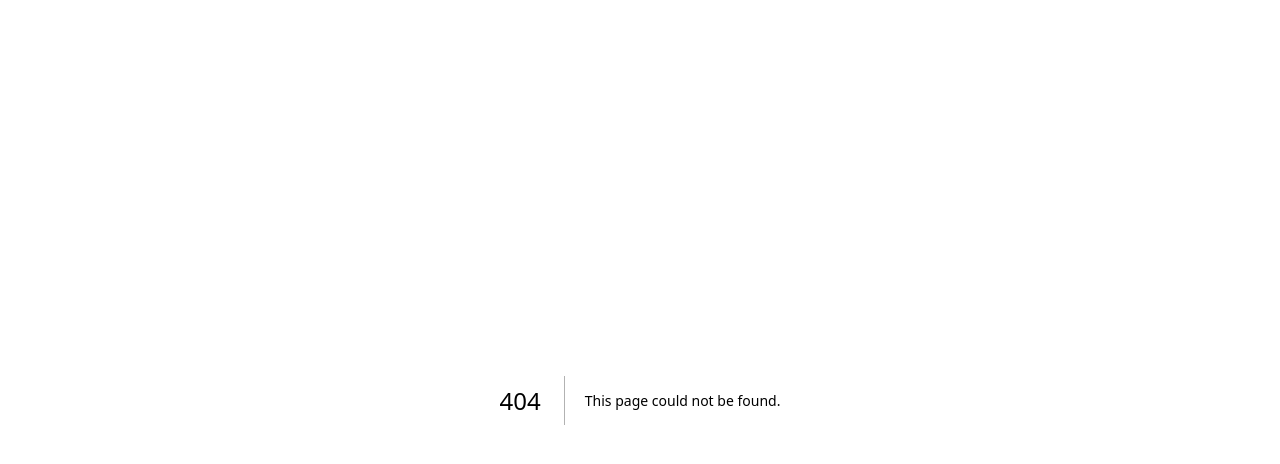
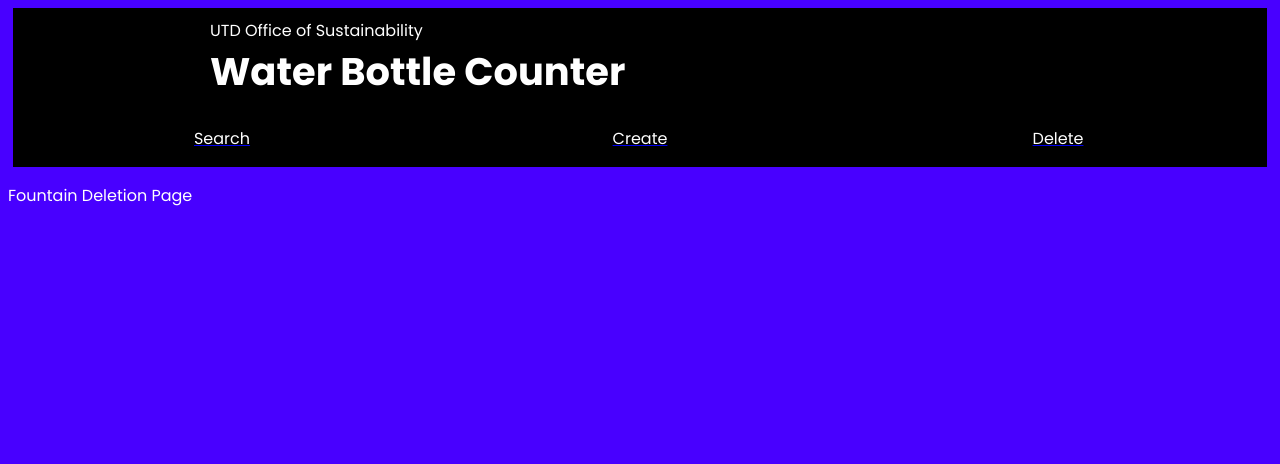
Before and after one commit to UTDallasEPICS/utd-oos-bottle-counter, a Next.js app in the folder website/: page /delete in a window 1280 px wide. Before the commit this address had no page. Shown: the top 464 px of the page. Built offline with nearby package versions, Linux system fonts and the light colour scheme.

Commit message:
added nav bar

```diff
--- /dev/null
+++ b/website/app/components/navigation-bar.tsx
@@ -0,0 +1,11 @@
+import Link from 'next/link';
+
+export default function NavBar() {
+  return (<>
+    <div className='nav-bar'>
+      <div><Link href="/"> <p>Search</p> </Link></div>
+      <div><Link href="/create"> <p>Create</p> </Link></div>
+      <div><Link href="/delete"> <p>Delete</p> </Link></div>
+    </div>
+  </>);
+}
--- a/website/app/components/top-bar.tsx
+++ b/website/app/components/top-bar.tsx
@@ -1,11 +1,10 @@
-import Title from './title';
-import SearchBar from './search-fountains';
-
 export default function TopBar() {
   return (<>
   <div className="top-bar">
-    <Title/>
-
+    <div>
+      <p className="project-partner">UTD Office of Sustainability</p>
+      <p className="project-title">Water Bottle Counter</p>
+    </div>
   </div>
   </>);
 }
--- /dev/null
+++ b/website/app/delete/page.tsx
@@ -0,0 +1,3 @@
+export default function DeleteFountain() {
+  return <p>Fountain Deletion Page</p>;
+}
--- a/website/app/layout.tsx
+++ b/website/app/layout.tsx
@@ -1,5 +1,8 @@
 import type { Metadata } from 'next'
 import { Poppins } from 'next/font/google'
+import './styles.css'
+import TopBar from './components/top-bar'
+import NavBar from './components/navigation-bar'
 
 const poppins = Poppins({ subsets: ['latin'], weight: ['400', '700']})
 
@@ -8,14 +11,14 @@ export const metadata: Metadata = {
   description: 'Brought to you by Bottle Banishers',
 }
 
-export default function RootLayout({
-  children,
-}: {
-  children: React.ReactNode
-}) {
+export default function RootLayout({ children }: { children: React.ReactNode }) {
   return (
     <html lang="en">
-      <body className={poppins.className}>{children}</body>
+      <body className={poppins.className}>
+        <TopBar />
+        <NavBar />
+        {children}
+      </body>
     </html>
   )
 }
--- a/website/app/styles.css
+++ b/website/app/styles.css
@@ -5,8 +5,8 @@ p {
 }
 
 body {
-  background: rgb(120, 115, 215);
-  /*background-color: rgb(200, 200, 200);*/
+  /*background: rgb(120, 115, 215);*/
+  background-color: rgb(72, 0, 255);
 }
 
 .top-bar {
@@ -14,15 +14,27 @@ body {
   grid-template-columns: 2fr 1fr;
   column-gap: 50px;
   margin: 5px;
+  margin-bottom: 0px;
   background-color: black;
   place-items: center;
   border: none;
-  border-radius: 5px;
+  /*border-radius: 5px;*/
   padding: 10px
 }
 
+.nav-bar {
+  display: grid;
+  grid-template-columns: 1fr 1fr 1fr;
+  margin: 5px;
+  margin-top: 0px;
+  background-color: black;
+  place-items: center;
+  border: none;
+  /*border-radius: 5px;*/
+}
+
 .project-title {
-  font-size: 4vw;
+  font-size: 3vw;
   color: rgb(255, 255, 255);
   font-weight: bold;
   margin-top: 0px;
```
Also changed, not shown: website/app/components/location.tsx (deleted, +0 -52 lines), website/app/components/title.tsx (deleted, +0 -9 lines), website/app/create/page.tsx (added, +11 -0 lines), website/app/data.json (deleted, +0 -30 lines), website/app/page.tsx (+0 -11 lines), website/app/prismaFountains.tsx (+0 -7 lines), 1 other file (tests, documents, lock files or other folders).
